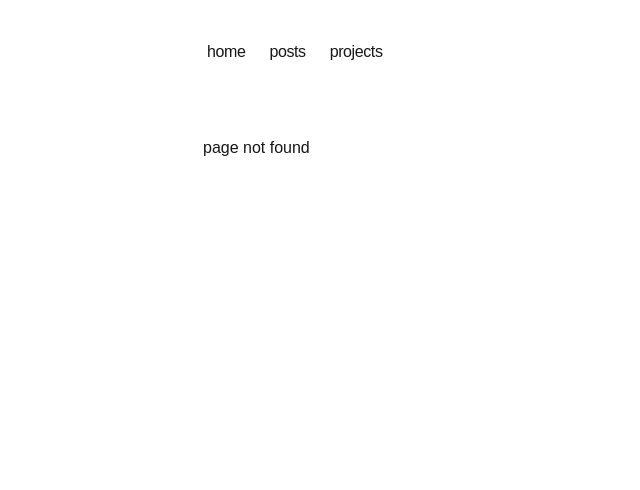
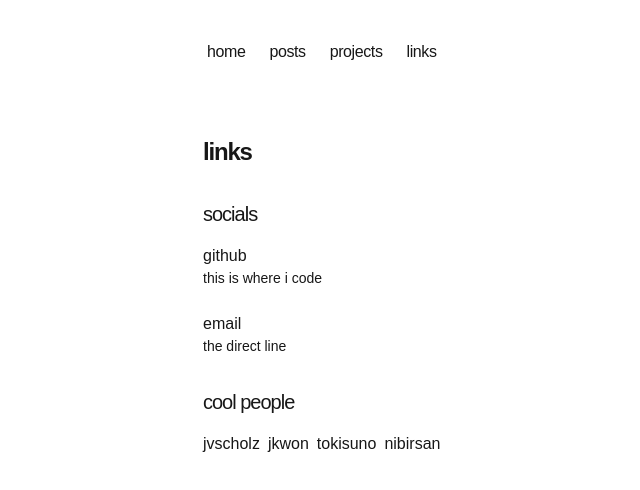
Before and after one commit to shadowash8/portfolio, a Next.js app: page /links in a window 1280 px wide. Before the commit this address had no page. Shown: the top 490 px of the page, without its empty margins (149-789 px from the left). Built offline with nearby package versions, Linux system fonts and the light colour scheme.

Commit message:
feat: add links page

```diff
--- a/app/components/nav.tsx
+++ b/app/components/nav.tsx
@@ -9,6 +9,9 @@ const navItems = {
     },
     '/projects': {
         name: 'projects',
+    },
+    '/links': {
+        name: 'links',
     },
 }
 
--- /dev/null
+++ b/app/links/page.tsx
@@ -0,0 +1,71 @@
+import Link from "next/link";
+
+const socialLinks = {
+    "https://github.com/shadowash8": {
+        name: "github",
+        description: "this is where i code",
+    },
+    "mailto:shadowash8@protonmail.com": {
+        name: "email",
+        description: "the direct line",
+    },
+};
+
+const peopleLinks = {
+    "https://jvscholz.com/": {
+        name: "jvscholz",
+    },
+    "https://jkwon.co/": {
+        name: "jkwon",
+    },
+    "https://tokisuno.rocks/": {
+        name: "tokisuno",
+    },
+    "https://nibirsan.org/": {
+        name: "nibirsan",
+    },
+}
+
+export default function LinksPage() {
+    return (
+        <section>
+            <h1 className="font-semibold text-2xl mb-8 tracking-tighter">links</h1>
+
+
+            <div className="my-8">
+                <h2 className="text-xl mb-4 tracking-tighter">socials</h2>
+                <div className="flex flex-col gap-6">
+                    {Object.entries(socialLinks).map(([href, { name, description }]) => (
+                        <div key={href} className="flex flex-col">
+                            <Link
+                                href={href}
+                                className="hover:underline decoration-neutral-400 underline-offset-4 w-fit"
+                            >
+                                {name}
+                            </Link>
+                            <p className="dark:text-neutral-400 text-sm">
+                                {description}
+                            </p>
+                        </div>
+                    ))}
+                </div>
+            </div>
+
+
+            <div>
+                <h2 className="text-xl mb-4 tracking-tighter">cool people</h2>
+                <div className="flex flex-row flex-wrap gap-2">
+                    {Object.entries(peopleLinks).map(([href, { name }]) => (
+                        <Link
+                            href={href}
+                            key={href}
+                            className="hover:underline decoration-neutral-400 underline-offset-4 w-fit"
+                        >
+                            {name}
+                        </Link>
+                    ))}
+                </div>
+            </div>
+        </section>
+    );
+}
```
